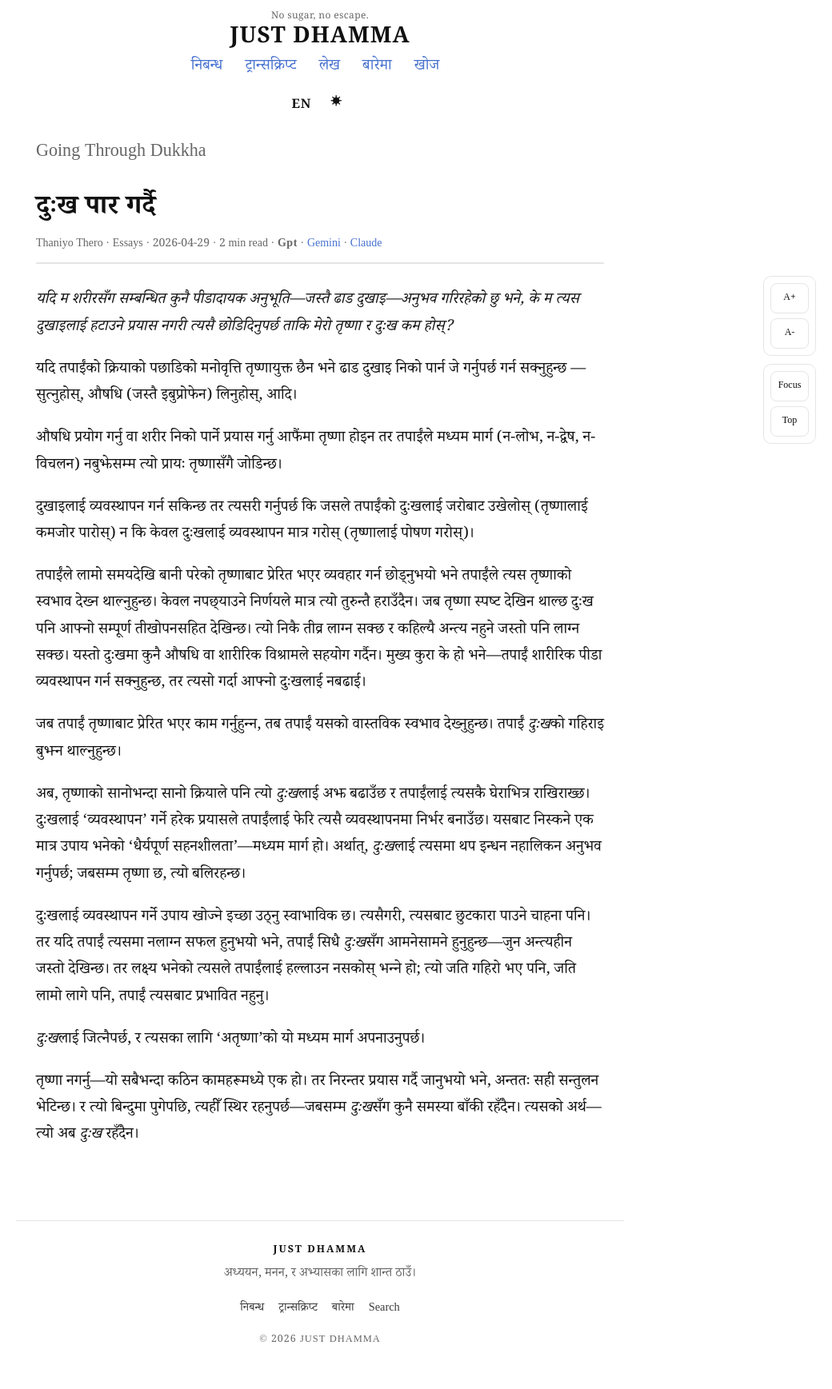
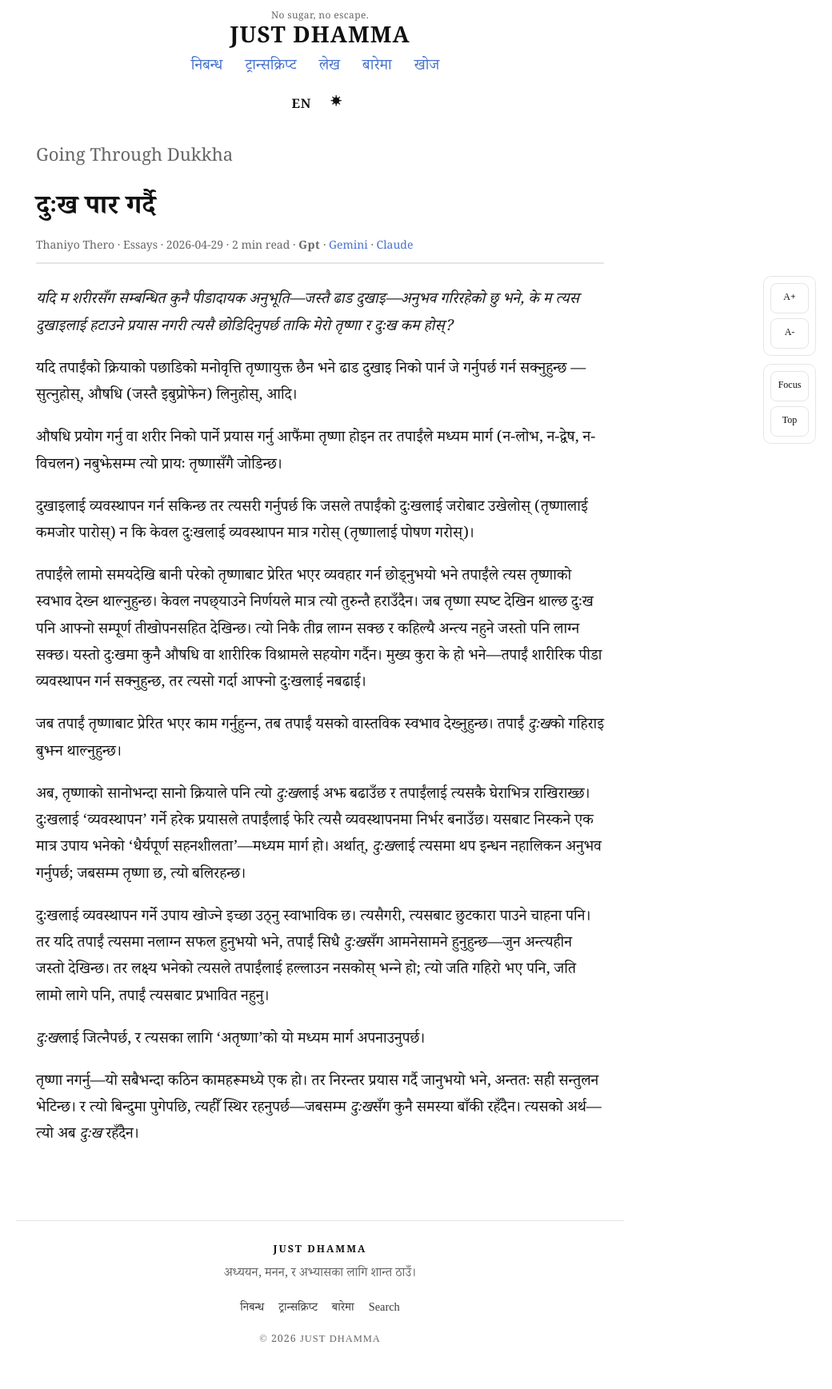
Before and after one commit to justdhamma/justdhamma.github.io, a Jekyll site: the page built from _essays/thaniyo-thero/gtd/ne-going-through-dukkha-gpt.md, in a window 1280 px wide. Shown: the whole page at 80% size, without its empty margins (240-1280 px from the left). Built offline with Jekyll 4.4.1, drawn with Linux system fonts in a browser that asks for light colours; some web fonts are replaced.

Commit message:
heder fixed

```diff
--- a/assets/css/style.css
+++ b/assets/css/style.css
@@ -184,6 +184,14 @@ footer {
   color: var(--muted);
   font-family: var(--font-english);
   font-size: 0.92em;
+}
+
+.reading-container.ne .post-source-title,
+.reading-container.ne .post-source-title a,
+.reading-container.ne .post-meta,
+.reading-container.ne .post-meta a,
+.reading-container.ne .post-meta span {
+  font-family: var(--font-english);
 }
 
 .post-source-title a {
```
Also changed, not shown: 1 other file.
